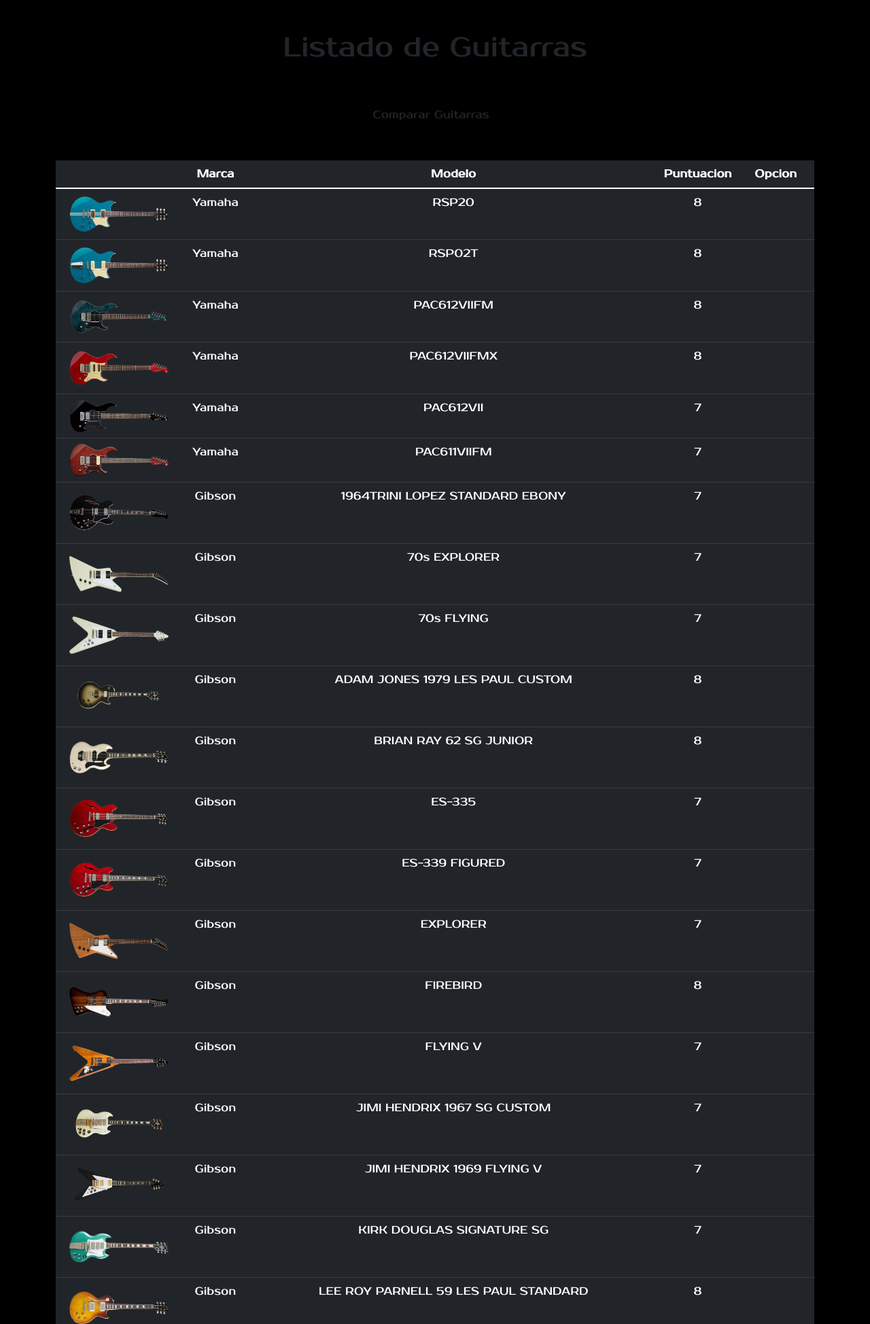
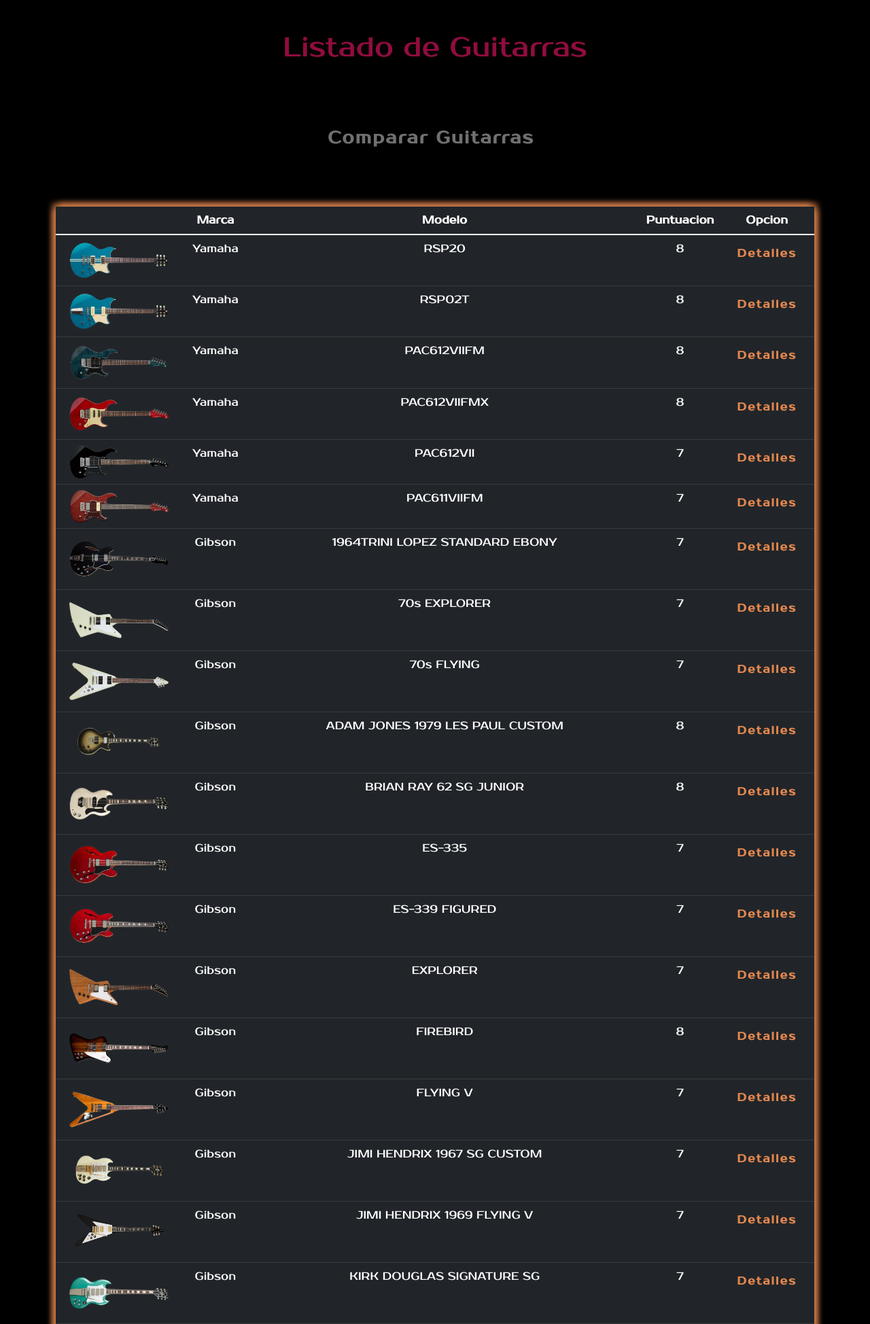
Before and after one commit to No-Country/C4-02-T, a PHP site: page / in a window 1280 px wide. Shown: the part 944-2892 px from the top of the page at 68% size. Run offline with PHP 8.4, Linux system fonts and the light colour scheme; data comes from the database, SQL or seed files in the repository.

Commit message:
estilos para los cambios del home

```diff
--- a/css/style.css
+++ b/css/style.css
@@ -107,10 +107,10 @@
 .navGuitar ul li a{
     border-bottom: 3px solid #37363d;
 }
-header ul li:hover, .navGuitar ul li:hover{
+header ul li:hover, .navGuitar ul li:hover, .btn_tabla_guitarra:hover{
     background-color: rgba(227, 135, 79, 0.7);
 }
-header ul li a:hover, .navGuitar ul li a:hover{
+header ul li a:hover, .navGuitar ul li a:hover, .btn_tabla_guitarra:hover{
     color: #000000;
 }
 .navGuitar ul li a{
@@ -124,7 +124,18 @@
     font-size: 13px;
     text-decoration: none;
 }
-header ul li a{
+.btn_tabla_guitarra{
+    position: relative;
+    transition: 0.7s;
+    margin: 0 5px;
+    color: #E3874F;
+    letter-spacing: 2px;
+    font-weight: 600;
+    transition: 0.7s;
+    font-size: 1em;
+    text-decoration: none;
+}
+header ul li a, .btn_tabla_{
     font-size: 25px;
     position: relative;
     transition: 0.7s;
@@ -150,7 +161,19 @@
     position: relative;
 
 }
-
+.back_modal{
+    background-color: rgba(0, 0, 0, 0.7);
+    border: 1px solid #E3874F;;
+}
+.txt_color{
+    color: #ffffff;
+}
+.txt_red{
+    color: #900C3F;
+}
+.shadow_tabla{
+    box-shadow: 5px 5px 8px rgba(227, 135, 79, 0.7), -5px -5px 8px rgba(227, 135, 79, 0.7), -5px 5px 8px rgba(227, 135, 79, 0.7), 5px -5px 8px rgba(227, 135, 79, 0.7);
+}
 @media only screen and (max-width: 800px) {
     .back_nav{
         height:17vh;
```
